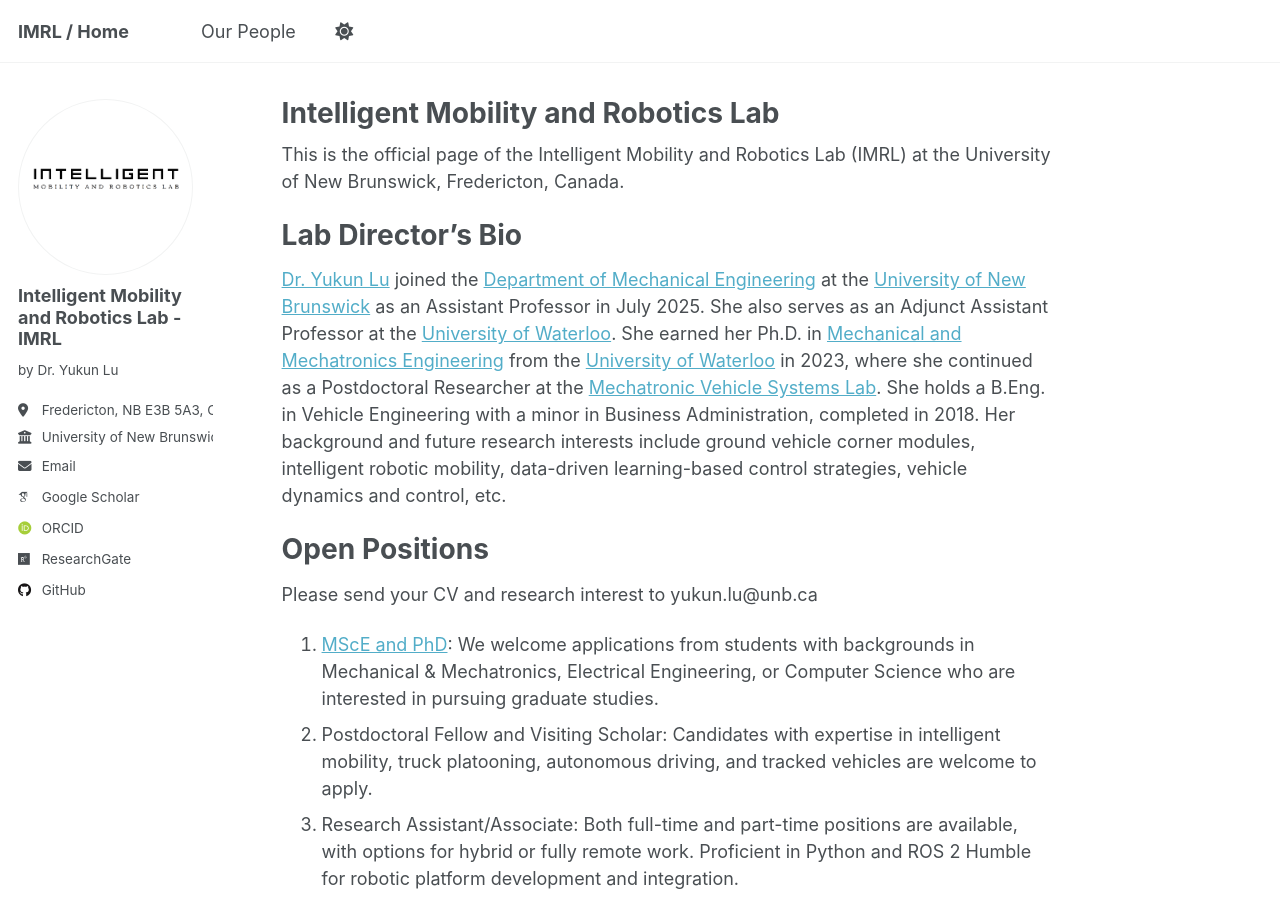
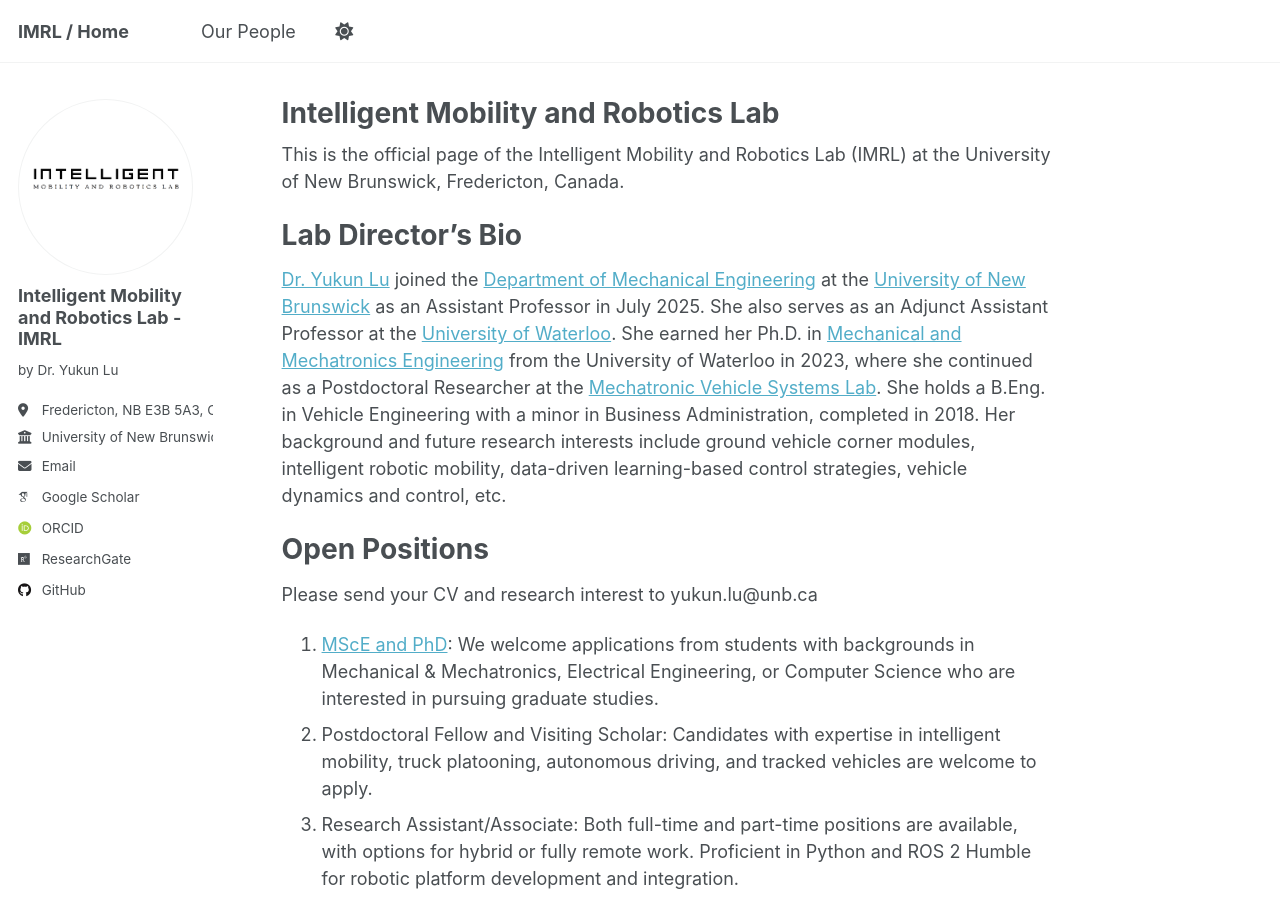
Before and after one commit to IMRL2025/IMRL2025.github.io, a Jekyll site: the page built from _pages/about.md, in a window 1280 px wide and 900 px high. Built offline with Jekyll 4.4.1, drawn with Linux system fonts in a browser that asks for light colours; some web fonts are replaced; part of the change alters nothing that is shown.

```diff
--- a/_pages/about.md
+++ b/_pages/about.md
@@ -12,7 +12,7 @@ This is the official page of the Intelligent Mobility and Robotics Lab (IMRL) at
 
 Lab Director’s Bio
 ======
-[Dr. Yukun Lu](https://www.unb.ca/faculty-staff/directory/engineering-mechanical/lu-yukun.html) joined the [Department of Mechanical Engineering](https://www.unb.ca/fredericton/engineering/depts/mechanical/index.html) at the [University of New Brunswick](https://www.unb.ca/) as an Assistant Professor in July 2025. She also serves as an Adjunct Assistant Professor at the [University of Waterloo](https://uwaterloo.ca/). She earned her Ph.D. in [Mechanical and Mechatronics Engineering](https://uwaterloo.ca/mechanical-mechatronics-engineering/) from the [University of Waterloo](https://uwaterloo.ca/) in 2023, where she continued as a Postdoctoral Researcher at the [Mechatronic Vehicle Systems Lab](https://uwaterloo.ca/mechatronic-vehicle-systems-lab/). She holds a B.Eng. in Vehicle Engineering with a minor in Business Administration, completed in 2018. Her background and future research interests include ground vehicle corner modules, intelligent robotic mobility, data-driven learning-based control strategies, vehicle dynamics and control, etc.
+[Dr. Yukun Lu](https://www.unb.ca/faculty-staff/directory/engineering-mechanical/lu-yukun.html) joined the [Department of Mechanical Engineering](https://www.unb.ca/fredericton/engineering/depts/mechanical/index.html) at the [University of New Brunswick](https://www.unb.ca/) as an Assistant Professor in July 2025. She also serves as an Adjunct Assistant Professor at the [University of Waterloo](https://uwaterloo.ca/). She earned her Ph.D. in [Mechanical and Mechatronics Engineering](https://uwaterloo.ca/mechanical-mechatronics-engineering/) from the University of Waterloo in 2023, where she continued as a Postdoctoral Researcher at the [Mechatronic Vehicle Systems Lab](https://uwaterloo.ca/mechatronic-vehicle-systems-lab/). She holds a B.Eng. in Vehicle Engineering with a minor in Business Administration, completed in 2018. Her background and future research interests include ground vehicle corner modules, intelligent robotic mobility, data-driven learning-based control strategies, vehicle dynamics and control, etc.
 
 Open Positions
 ======
```
